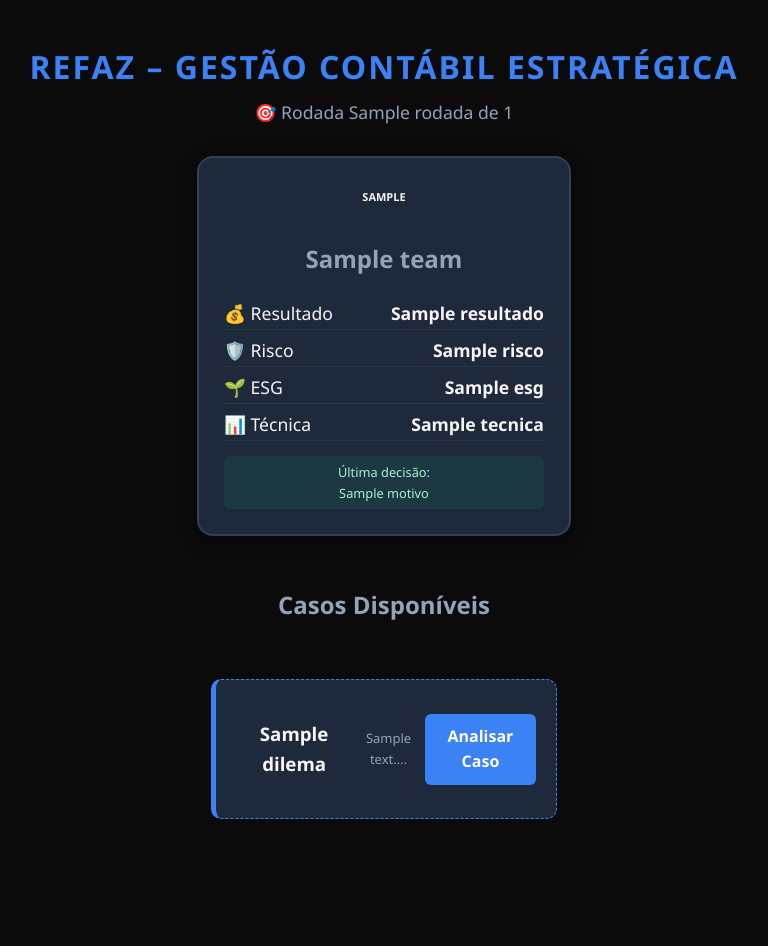
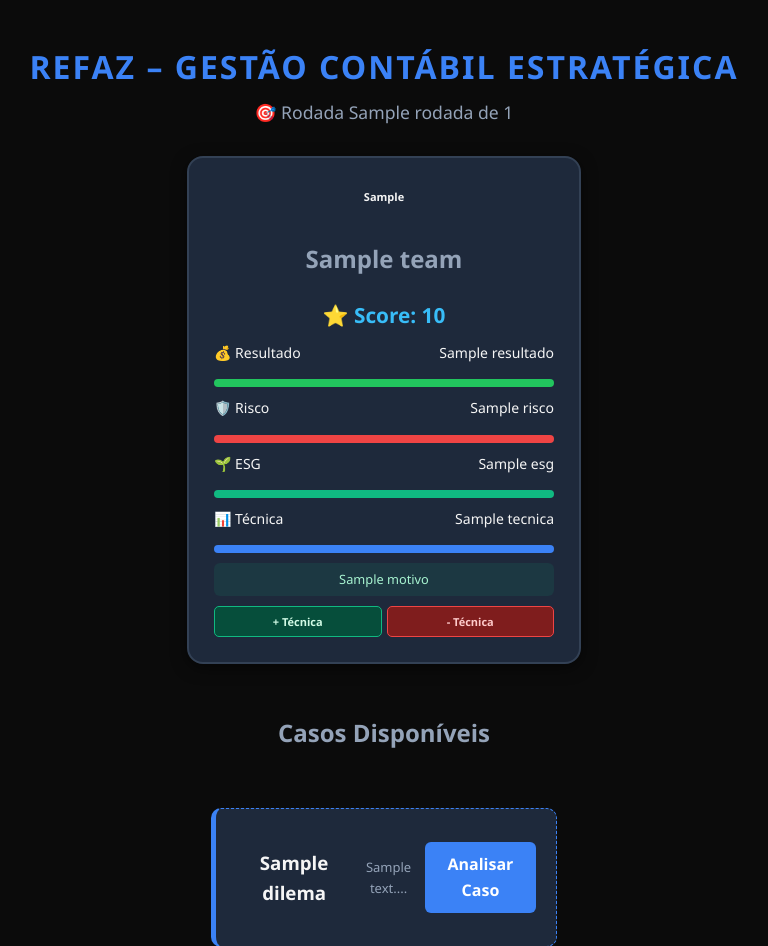
Before and after one commit to brunob329-droid/jogo-refaz, a Flask app: template templates/dashboard.html in a window 1280 px wide. Shown: the top 946 px of the page, without its empty margins (256-1024 px from the left). Before the commit the page ends 819 px from the top, so only its background shows below. Run offline with Flask 3, Linux system fonts and the light colour scheme; the template is opened without the code that fills it: most values are stand-ins (such as "Sample title", 1, 10 or a date in 2020).

Commit message:
Update dashboard.html

```diff
--- a/templates/dashboard.html
+++ b/templates/dashboard.html
@@ -12,13 +12,9 @@
     --agressivo: #ef4444;
 }
 
-        body {
-            text-align: center;
-        }
+body { text-align: center; }
 
-        h1 {
-            margin-bottom: 5px;
-        }
+h1 { margin-bottom: 5px; }
 
 .rodada-info {
     color: #94a3b8;
@@ -26,7 +22,7 @@
     margin-bottom: 20px;
 }
 
-        /* CENTRALIZAÇÃO PARA PROJEÇÃO */
+/* CARDS */
 .painel-indicadores {
     display: flex;
     justify-content: center;
@@ -40,19 +36,16 @@
     border: 2px solid #334155;
     border-radius: 16px;
     padding: 25px;
-            width: 320px;
+    width: 340px;
     position: relative;
-            transition: all 0.3s ease;
+    transition: 0.3s;
 }
 
-        .card-time-dash:hover {
-            transform: scale(1.03);
-        }
+.card-time-dash:hover { transform: scale(1.03); }
 
-        /* DESTAQUE DO LÍDER */
 .vencedor-atual {
     border: 2px solid #fbbf24;
-            box-shadow: 0 0 25px rgba(251, 191, 36, 0.4);
+    box-shadow: 0 0 25px rgba(251,191,36,0.4);
     transform: scale(1.05);
 }
 
@@ -68,56 +61,54 @@
     font-size: 12px;
 }
 
+.score {
+    font-size: 1.3em;
+    margin-bottom: 10px;
+    color: #38bdf8;
+    font-weight: bold;
+}
+
+/* PERFIL */
 .perfil-badge {
     display: inline-block;
     padding: 5px 12px;
     border-radius: 20px;
     font-size: 11px;
     font-weight: bold;
-            text-transform: uppercase;
     margin-bottom: 10px;
 }
 
 .perfil-conservador { background: rgba(16,185,129,0.2); color: var(--conservador); border: 1px solid var(--conservador); }
 .perfil-moderado { background: rgba(245,158,11,0.2); color: var(--moderado); border: 1px solid var(--moderado); }
 .perfil-agressivo { background: rgba(239,68,68,0.2); color: var(--agressivo); border: 1px solid var(--agressivo); }
-        .perfil-aguardando { background: rgba(148,163,184,0.2); color: #94a3b8; border: 1px solid #94a3b8; }
 
+/* BARRAS */
+.barra {
+    height: 8px;
+    background: #334155;
+    border-radius: 10px;
+    margin-bottom: 10px;
+    overflow: hidden;
+}
+
+.barra div {
+    height: 100%;
+}
+
+/* CORES */
+.res { background: #22c55e; }
+.risco { background: #ef4444; }
+.esg { background: #10b981; }
+.tec { background: #3b82f6; }
+
+/* TEXTO */
 .stats p {
     display: flex;
     justify-content: space-between;
-            margin: 6px 0;
-            border-bottom: 1px solid rgba(255,255,255,0.05);
-            padding-bottom: 2px;
+    font-size: 14px;
 }
 
-        .secao-motivos {
-            margin-top: 15px;
-            border-top: 1px solid #334155;
-            padding-top: 10px;
-        }
-
-        .secao-motivos h4 {
-            font-size: 0.8rem;
-            color: #94a3b8;
-            margin-bottom: 5px;
-        }
-
-        .lista-motivos {
-            list-style: none;
-            padding: 0;
-            margin: 0;
-            max-height: 90px;
-            overflow-y: auto;
-        }
-
-        .lista-motivos li {
-            font-size: 0.75rem;
-            color: #cbd5e1;
-            margin-bottom: 4px;
-        }
-
-        /* ÚLTIMA DECISÃO (DESTAQUE DIDÁTICO) */
+/* DECISÃO */
 .ultima-decisao {
     margin-top: 10px;
     font-size: 0.8rem;
@@ -126,6 +117,25 @@
     padding: 6px;
     border-radius: 6px;
 }
+
+/* BOTÕES PROFESSOR */
+.acoes-prof {
+    margin-top: 10px;
+    display: flex;
+    gap: 5px;
+}
+
+.btn-prof {
+    flex: 1;
+    padding: 6px;
+    font-size: 11px;
+    border-radius: 5px;
+    text-decoration: none;
+    font-weight: bold;
+}
+
+.bonus { background: #064e3b; color: #d1fae5; border: 1px solid #10b981; }
+.penal { background: #7f1d1d; color: #fecaca; border: 1px solid #ef4444; }
 
 /* DILEMAS */
 .lista-dilemas {
@@ -145,9 +155,7 @@
     transition: 0.3s;
 }
 
-        .card-dilema-link:hover {
-            transform: scale(1.05);
-        }
+.card-dilema-link:hover { transform: scale(1.05); }
 
 .btn-acao {
     background: #3b82f6;
@@ -158,7 +166,6 @@
     text-decoration: none;
     font-weight: bold;
 }
-
 </style>
 </head>
 
@@ -171,6 +178,7 @@
 </div>
 
 <div class="painel-indicadores">
+
 {% for key, team in teams.items() %}
 <div class="card-time-dash {% if team == equipe_vencedora %}vencedor-atual{% endif %}">
 
@@ -184,22 +192,49 @@
 
     <h2>{{ team.nome }}</h2>
 
+    <div class="score">
+        ⭐ Score: {{ team.score }}
+    </div>
+
+    <!-- RESULTADO -->
     <div class="stats">
-            <p><span>💰 Resultado</span> <strong>{{ team.resultado }}</strong></p>
-            <p><span>🛡️ Risco</span> <strong>{{ team.risco }}</strong></p>
-            <p><span>🌱 ESG</span> <strong>{{ team.esg }}</strong></p>
-            <p><span>📊 Técnica</span> <strong>{{ team.tecnica }}</strong></p>
+        <p><span>💰 Resultado</span><span>{{ team.resultado }}</span></p>
     </div>
+    <div class="barra"><div class="res" style="width: {{ team.resultado }}%"></div></div>
+
+    <!-- RISCO -->
+    <div class="stats">
+        <p><span>🛡️ Risco</span><span>{{ team.risco }}</span></p>
+    </div>
+    <div class="barra"><div class="risco" style="width: {{ team.risco }}%"></div></div>
+
+    <!-- ESG -->
+    <div class="stats">
+        <p><span>🌱 ESG</span><span>{{ team.esg }}</span></p>
+    </div>
+    <div class="barra"><div class="esg" style="width: {{ team.esg }}%"></div></div>
+
+    <!-- TECNICA -->
+    <div class="stats">
+        <p><span>📊 Técnica</span><span>{{ team.tecnica }}</span></p>
+    </div>
+    <div class="barra"><div class="tec" style="width: {{ team.tecnica }}%"></div></div>
 
     {% if team.motivos %}
     <div class="ultima-decisao">
-            Última decisão:<br>
         {{ team.motivos[-1] }}
     </div>
     {% endif %}
 
+    <!-- BOTÕES PROFESSOR -->
+    <div class="acoes-prof">
+        <a href="/ajuste/{{ key }}/bonus" class="btn-prof bonus">+ Técnica</a>
+        <a href="/ajuste/{{ key }}/penalidade" class="btn-prof penal">- Técnica</a>
+    </div>
+
 </div>
 {% endfor %}
+
 </div>
 
 <h2 style="margin-top:50px;">Casos Disponíveis</h2>
@@ -209,7 +244,7 @@
     <div class="card-dilema-link">
         <h3>{{ dilema.titulo }}</h3>
         <p style="font-size:13px; color:#94a3b8;">
-                {{ dilema.contexto[:90] }}...
+            {{ dilema.contexto[:100] }}...
         </p>
         <a href="/dilema/{{ key }}" class="btn-acao">
             Analisar Caso
@@ -218,17 +253,5 @@
 {% endfor %}
 </div>
 
-{% if jogo_encerrado %}
-<div style="margin-top:60px; padding:30px; background:#1e293b; border:2px solid #fbbf24; border-radius:20px;">
-    <h2 style="color:#fbbf24;">🏁 Jogo Encerrado</h2>
-    <h1>{{ equipe_vencedora.nome }}</h1>
-    <p>Perfil: {{ equipe_vencedora.perfil_predominante }}</p>
-
-    <a href="/reiniciar" style="margin-top:15px; display:inline-block; padding:12px 20px; background:#3b82f6; color:white; border-radius:8px; text-decoration:none; font-weight:bold;">
-        Nova Partida
-    </a>
-</div>
-{% endif %}
-
 </body>
 </html>
```
Lines whose indentation alone changed are shown as unchanged.
